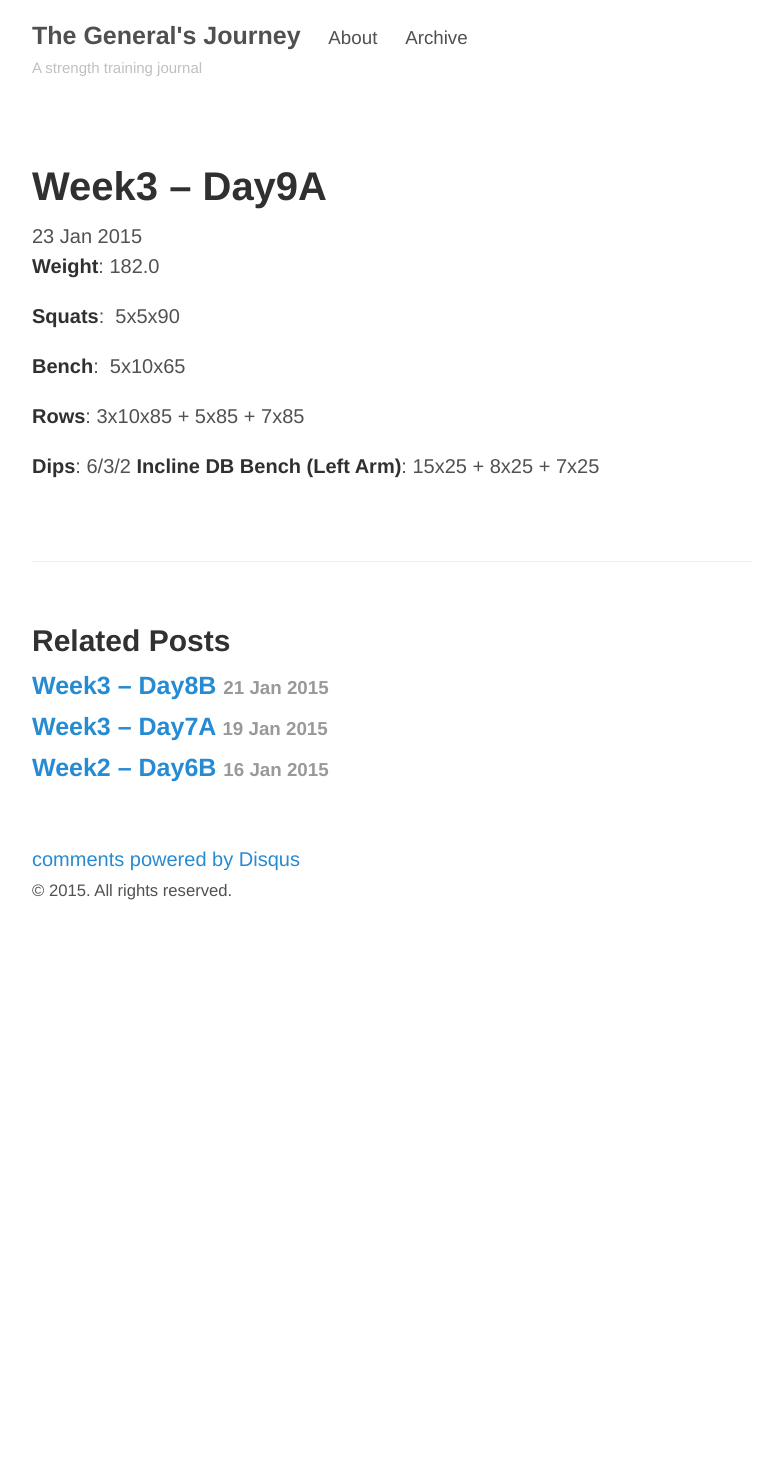
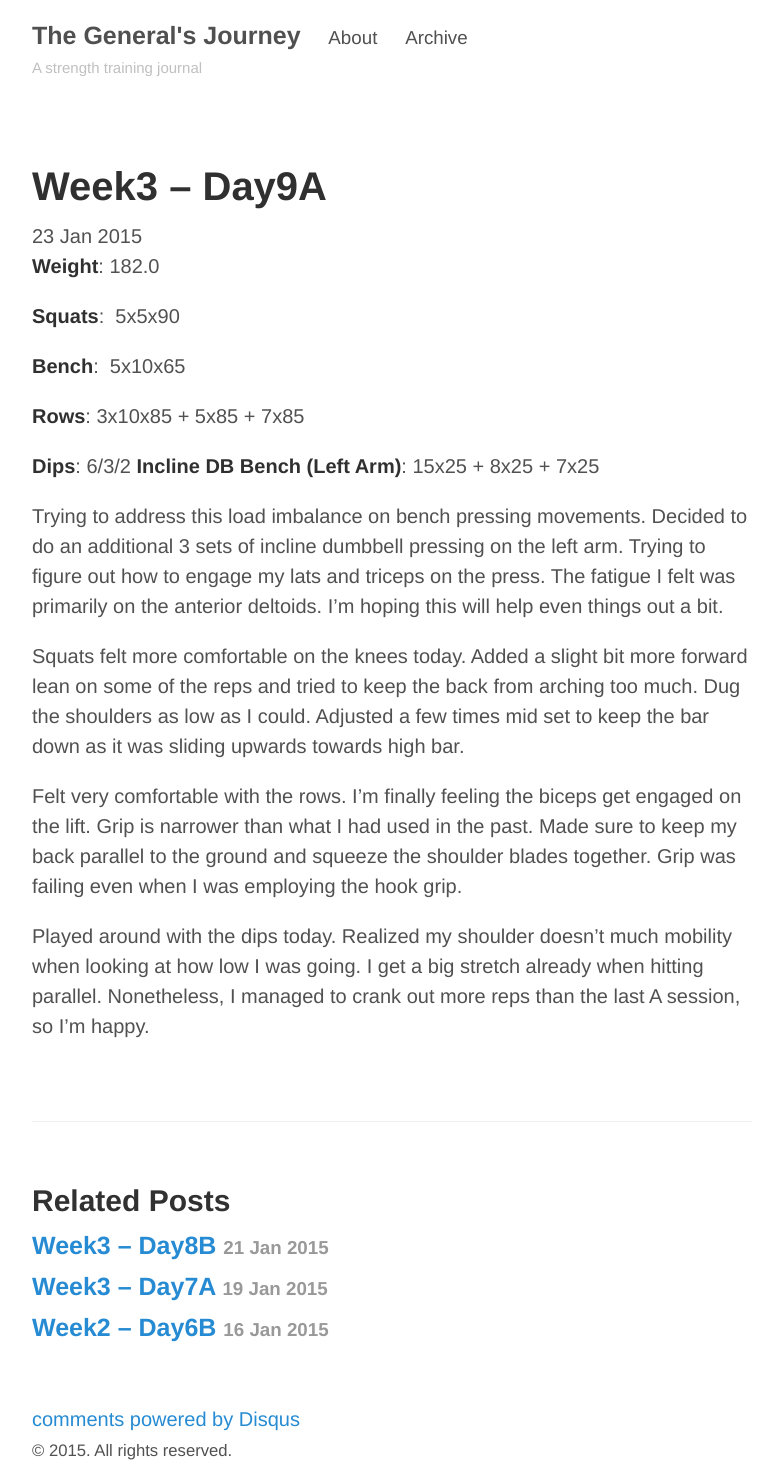
Before and after one commit to mbchoa/discipline, a Jekyll site: the page built from _posts/2015-01-23-week3-day9a-2.markdown, in a window 1280 px wide. Shown: the whole page, without its empty margins (248-1031 px from the left). Built offline with Jekyll 4.4.1, drawn with Linux system fonts in a browser that asks for light colours; Markdown is read by kramdown in place of the engine named in the settings; comment, search, counter and statistics services are not loaded; before the commit the page ends 904 px from its top, so only the background shows below that.

Commit message:
Updated 1/23 workout post

```diff
--- a/_posts/2015-01-23-week3-day9a-2.markdown
+++ b/_posts/2015-01-23-week3-day9a-2.markdown
@@ -25,3 +25,15 @@ tags:
 
 **Dips**: 6/3/2
 **Incline DB Bench (Left Arm)**: 15x25 + 8x25 + 7x25
+
+Trying to address this load imbalance on bench pressing movements.  Decided to do an additional 3 sets of incline dumbbell pressing on the left arm.  Trying to figure out how to engage
+my lats and triceps on the press.  The fatigue I felt was primarily on the anterior deltoids.  I'm hoping this will help even things out a bit.
+
+Squats felt more comfortable on the knees today.  Added a slight bit more forward lean on some of the reps and tried to keep the back from arching too much.  Dug the shoulders
+as low as I could.  Adjusted a few times mid set to keep the bar down as it was sliding upwards towards high bar.
+
+Felt very comfortable with the rows.  I'm finally feeling the biceps get engaged on the lift.  Grip is narrower than what I had used in the past.  Made sure to keep my back parallel
+to the ground and squeeze the shoulder blades together.  Grip was failing even when I was employing the hook grip.
+
+Played around with the dips today.  Realized my shoulder doesn't much mobility when looking at how low I was going.  I get a big stretch already when hitting parallel.  Nonetheless,
+I managed to crank out more reps than the last A session, so I'm happy.
```
